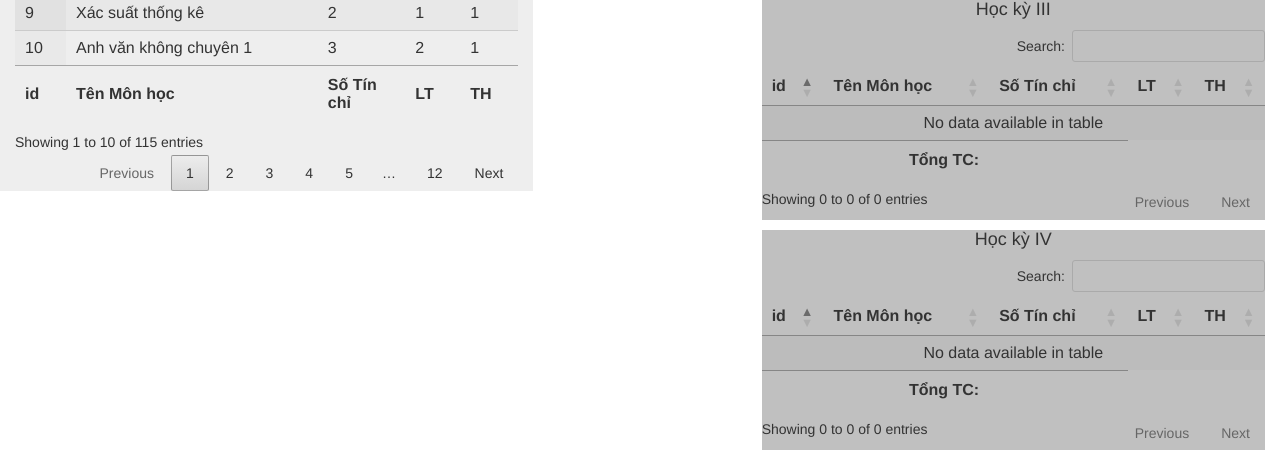
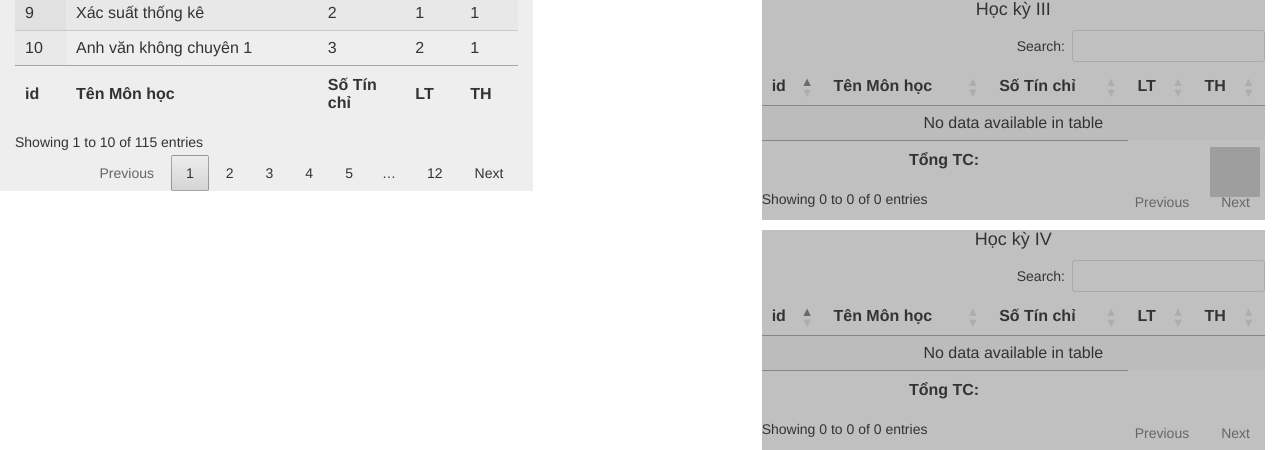
Before and after one commit to minhthanh1412/qldkdt, a PHP site: page / in a window 1280 px wide. Shown: the part 583-1033 px from the top of the page. Run offline with PHP 8.4, Linux system fonts and the light colour scheme; data comes from the database, SQL or seed files in the repository; some libraries are stand-ins or nearby versions; grey boxes are pictures that could not be loaded.

Commit message:
Add files via upload

```diff
--- a/index.php
+++ b/index.php
@@ -7,11 +7,19 @@
     <link href="css/bootstrap.min.css" rel="stylesheet"/>
     <link href="css/dataTables.bootstrap.min.css" rel="stylesheet"/>
     <link href="css/dataTables.checkboxes.css" rel="stylesheet"/>
+    <script type="text/javascript" src="js/btn_top.js"></script>
+    <link rel="stylesheet" href="css/btn_top.css" >
     <script src="js/jquery.min.js"></script>
     <script src="js/bootstrap.min.js"></script>
     <script src="js/jquery.dataTables.min.js"></script>
     <script src="js/dataTables.bootstrap.min.js"></script>
     <script src="js/dataTables.checkboxes.min.js"></script>
+    <script src="https://code.jquery.com/jquery-1.11.3.js"></script>
+
+    <script src="https://ajax.googleapis.com/ajax/libs/jquery/2.1.3/jquery.min.js"></script>
+<script type="text/javascript" src="http://arrow.scrolltotop.com/arrow86.js"></script>
+<noscript>Not seeing a <a href="http://www.scrolltotop.com/">Scroll to Top Button</a>? Go to our FAQ page for more info.</noscript>
+
 
     <style type="text/css">
 
@@ -33,6 +41,21 @@
         h4{
             text-align: center;
         }
+        .btn_top {
+    background-image: url(../images/btn_top.png);
+    background-repeat: no-repeat;
+    border: medium none;
+    bottom: 20px;
+    cursor: pointer;
+    display: none;
+    height: 50px;
+    outline: medium none;
+    padding: 0;
+    position: fixed;
+    right: 20px;
+    width: 50px;
+    z-index: 9999;
+}
 
     </style>
 
@@ -307,6 +330,7 @@
 
 
 </body>
+<div class="footer"> <a class="btn_top" href="javascript:void(0);" title="Top" style="display: inline;"></a> </div>
 <link rel="stylesheet" href="https://maxcdn.bootstrapcdn.com/bootstrap/3.3.7/css/bootstrap.min.css">
 
 <!-- jQuery library -->
```
